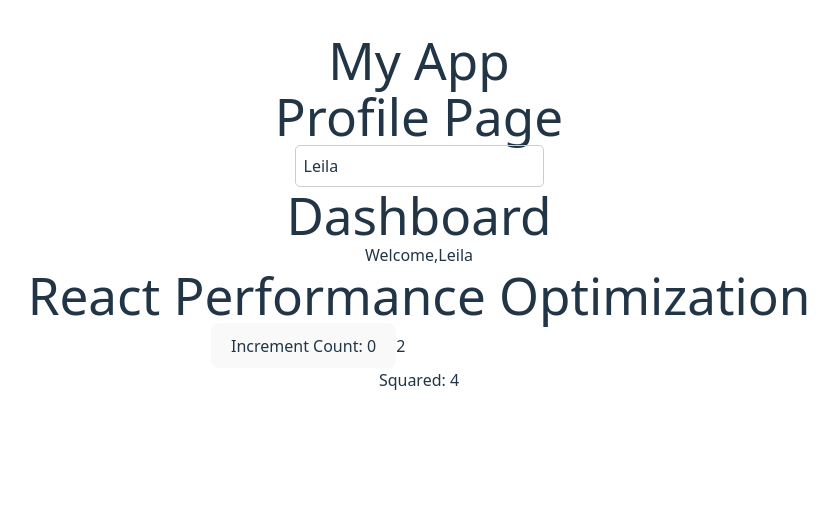
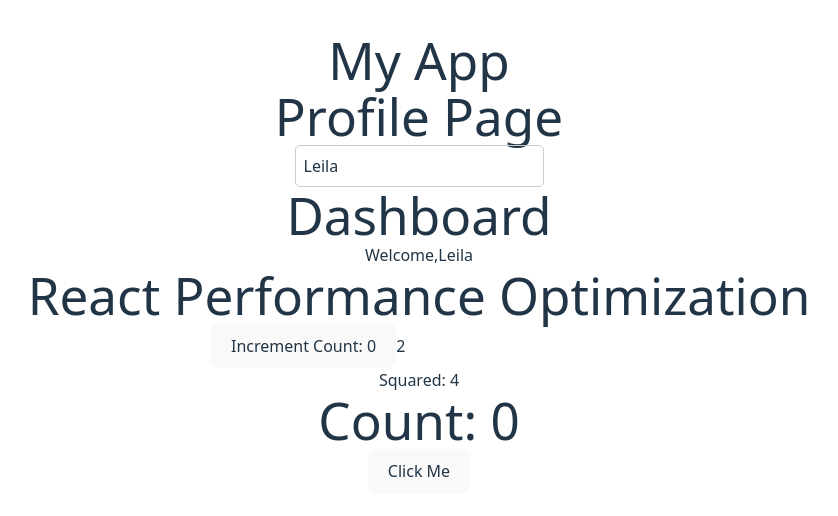
Before and after one commit to Kendi-prog/tailwind-test, a React (Vite) app: page / in a window 1280 px wide. Shown: the top 516 px of the page, without its empty margins (221-1059 px from the left). Built offline with nearby package versions, Linux system fonts and the light colour scheme.

Commit message:
using usecallback example

```diff
--- a/src/App.jsx
+++ b/src/App.jsx
@@ -2,6 +2,7 @@ import './App.css'
 import Profile from './components/profile';
 import Dashboard from './components/dashboard';
 import ExpensiveCalculation from './components/expensive-calculation';
+import UseCallBackFunction from './components/usecallback';
 
 
 function App() {
@@ -11,6 +12,7 @@ function App() {
       <Profile />
       <Dashboard />
       <ExpensiveCalculation />
+      <UseCallBackFunction />
     </div>
   )
 }
--- /dev/null
+++ b/src/components/usecallback.jsx
@@ -0,0 +1,21 @@
+import { useState, useCallback } from "react";
+
+function Button({ onClick }) {
+  console.log("Button re-rendered");
+  return <button onClick={onClick}>Click Me</button>;
+}
+
+export default function UseCallBackFunction() {
+  const [count, setCount] = useState(0);
+
+  const handleClick = useCallback(() => {
+    setCount((prev) => prev + 1);
+  }, []); // Function is memoized and never re-created
+
+  return (
+    <div>
+      <h1>Count: {count}</h1>
+      <Button onClick={handleClick} />
+    </div>
+  );
+}
```
